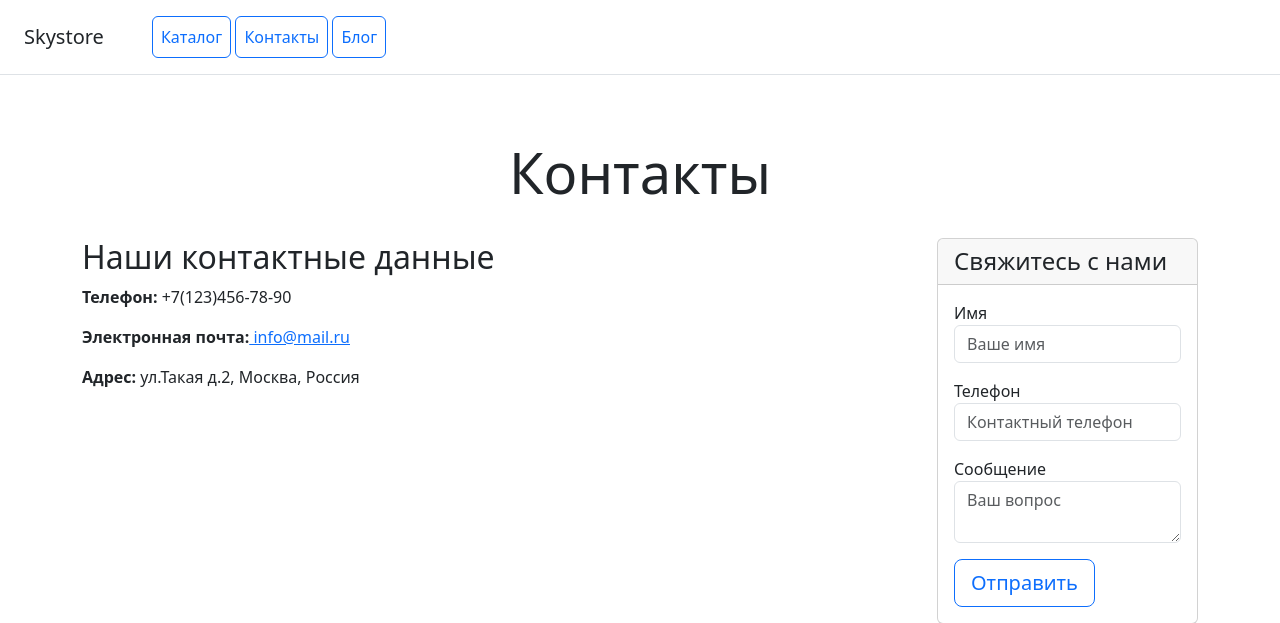
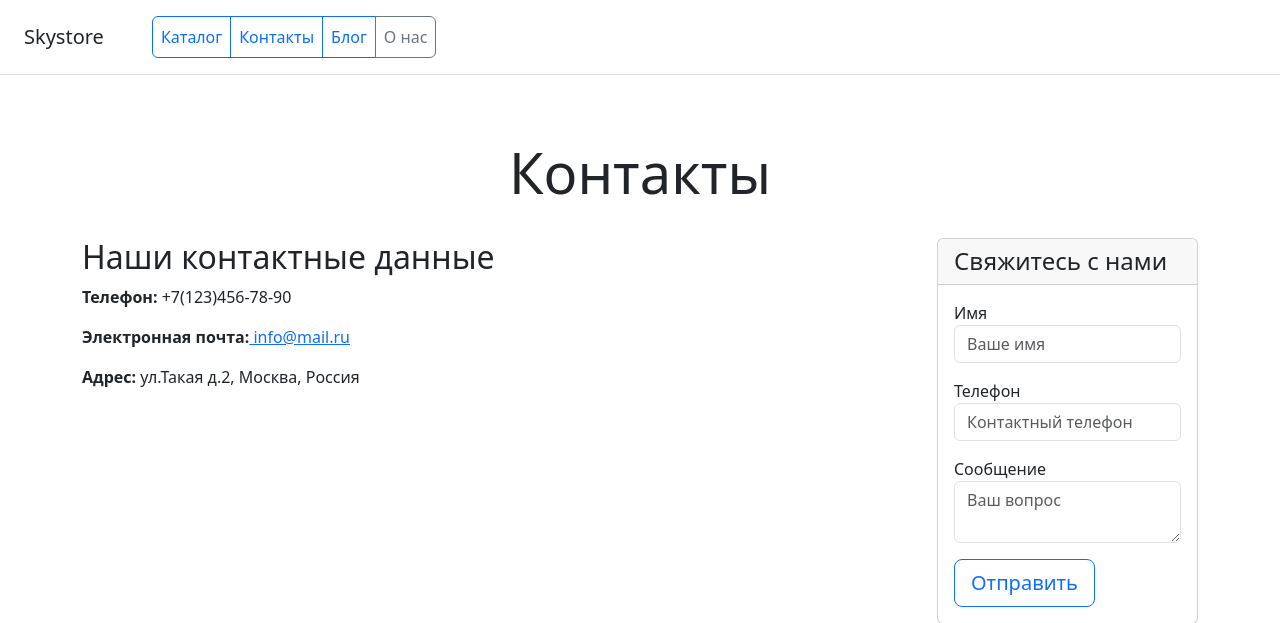
Before and after one commit to DenisAnufriev/WebStore, a Django app: page /contact/ in a window 1280 px wide. Shown: the top 623 px of the page. Run offline with Django 5.2, Linux system fonts and the light colour scheme; data comes from the database, SQL or seed files in the repository.

Commit message:
rework button

```diff
--- a/catalog/templates/catalog/includes/inc_menu.html
+++ b/catalog/templates/catalog/includes/inc_menu.html
@@ -1,8 +1,11 @@
 <div class="d-flex flex-column flex-md-row align-items-center p-3 px-md-4 mb-3 bg-white border-bottom box-shadow">
     <h5 class="my-0 mr-md-auto font-weight-normal">Skystore</h5>
     <nav class="ms-5">
-        <a class="p-2 btn btn-outline-primary" href="{% url 'catalog:home' %}">Каталог</a>
-        <a class="p-2 btn btn-outline-primary" href="{% url 'catalog:contacts' %}">Контакты</a>
-        <a class="p-2 btn btn-outline-primary" href="{% url 'blog:article_list' %}">Блог</a>
+        <div class="btn-group">
+            <a class="p-2 btn btn-outline-primary" href="{% url 'catalog:home' %}">Каталог</a>
+            <a class="p-2 btn btn-outline-primary" href="{% url 'catalog:contacts' %}">Контакты</a>
+            <a class="p-2 btn btn-outline-primary" href="{% url 'blog:article_list' %}">Блог</a>
+            <a class="p-2 btn btn-outline-secondary" href="#">О нас</a>
+        </div>
     </nav>
 </div>
```
